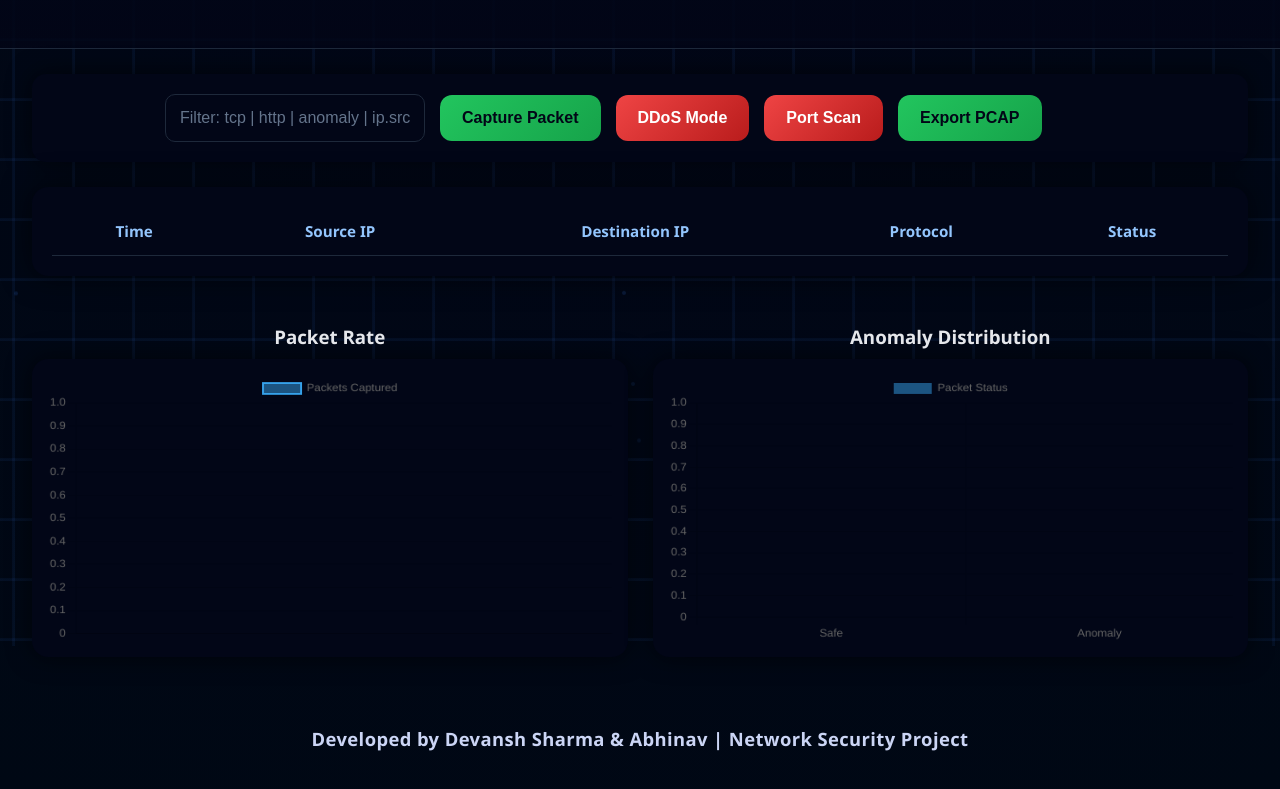
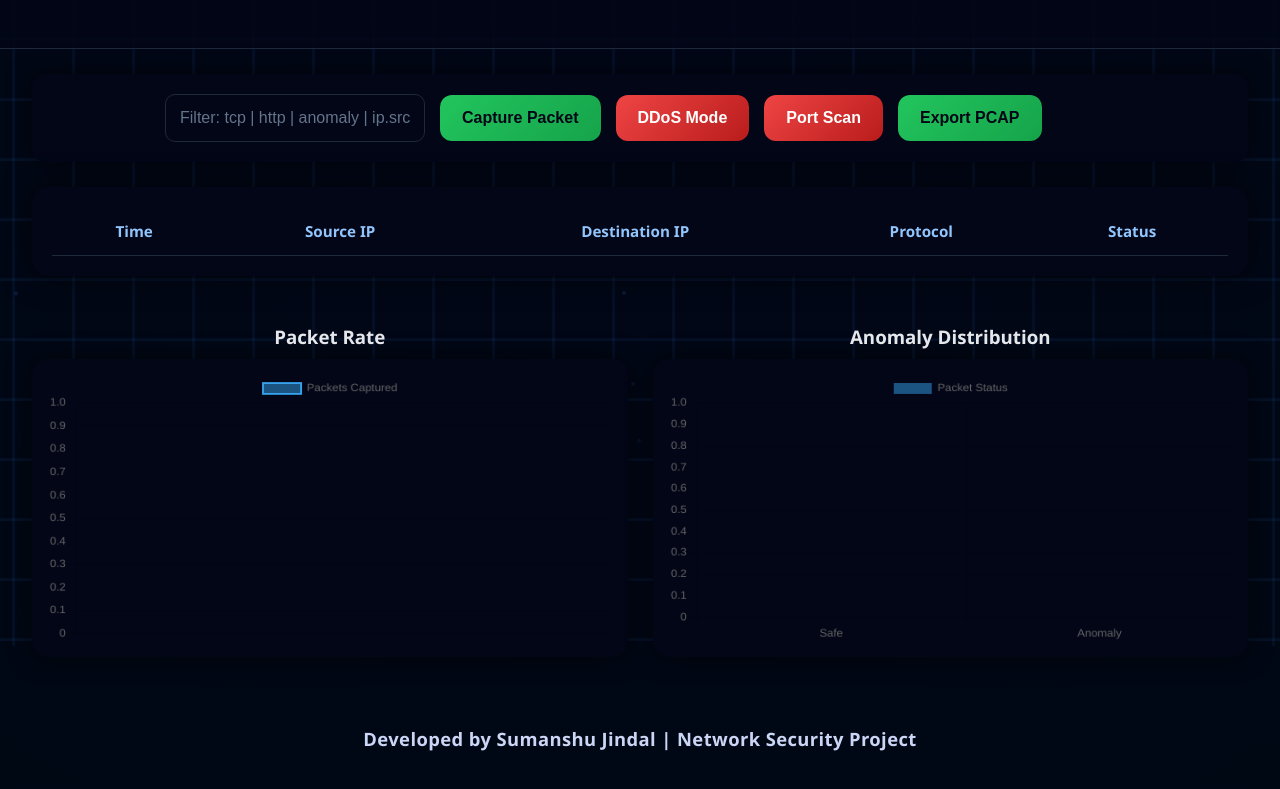
Before and after one commit to Sumanshu01/Network-Traffic-Analysis-System, a plain HTML site: page index.html in a window 1280 px wide. Shown: the part 154-943 px from the top of the page. Drawn offline with nearby package versions, Linux system fonts and the light colour scheme.

Commit message:
Update footer developer name in index.html

```diff
--- a/index.html
+++ b/index.html
@@ -53,7 +53,7 @@
 </section>
 
 <footer>
-    <p>Developed by Devansh Sharma & Abhinav | Network Security Project</p>
+    <p>Developed by Sumanshu Jindal | Network Security Project</p>
 </footer>
 
 <script src="script.js"></script>
```
